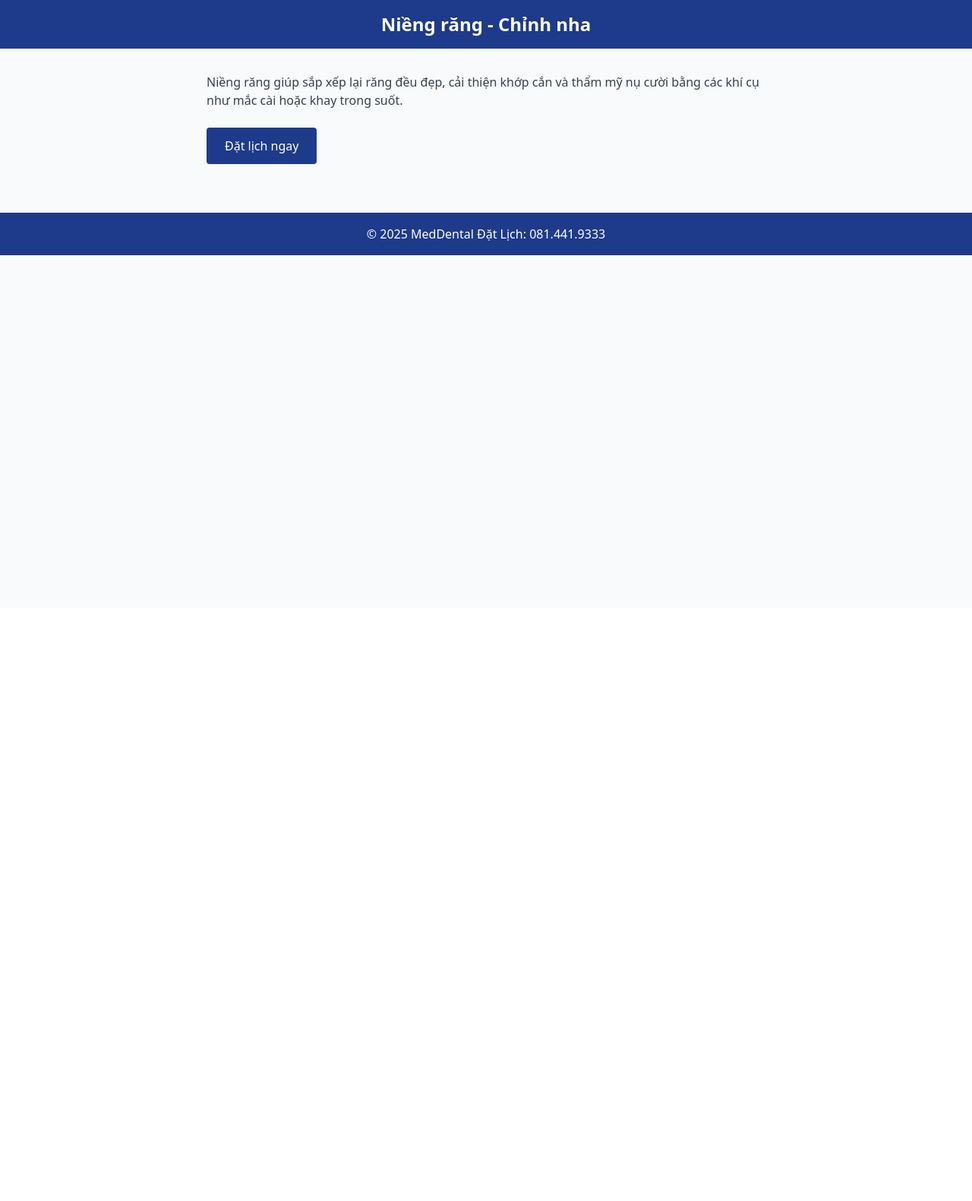
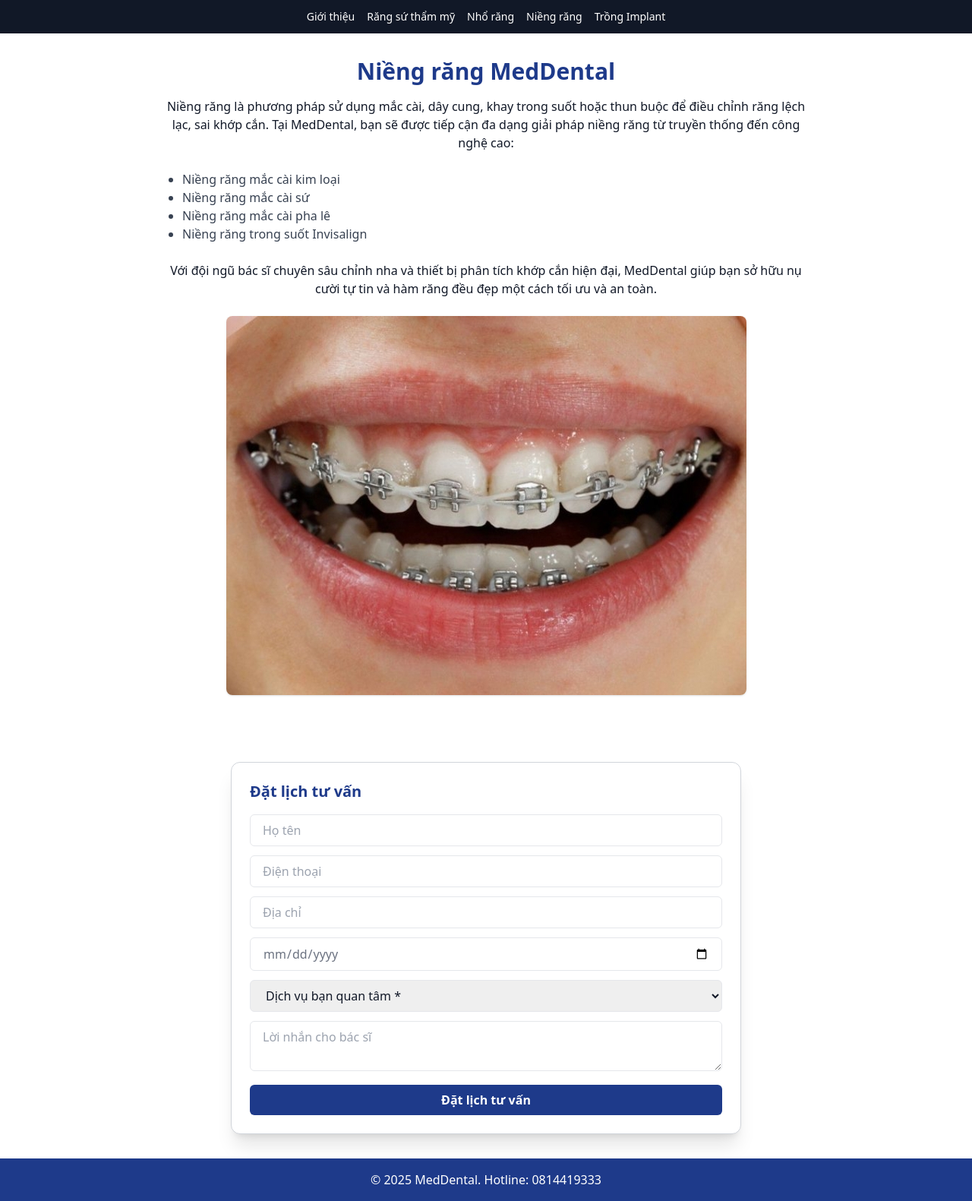
Before and after one commit to khanhteo1989/meddental-chatbot, a Flask app: page /dich-vu/nieng-rang in a window 1280 px wide. Shown: the whole page at 76% size. Before the commit the page ends 336 px from the top, so only its background shows below. Run offline with Flask 3, Linux system fonts and the light colour scheme; some libraries are stand-ins or nearby versions.

Commit message:
Update nieng-rang.html

```diff
--- a/templates/nieng-rang.html
+++ b/templates/nieng-rang.html
@@ -2,26 +2,96 @@
 <html lang="vi">
 <head>
   <meta charset="UTF-8">
-  <title>Niềng răng - Chỉnh nha | MedDental</title>
+  <meta name="viewport" content="width=device-width, initial-scale=1.0">
+  <title>Niềng răng | MedDental</title>
   <script src="https://cdn.tailwindcss.com"></script>
 </head>
-<body class="bg-gray-50 text-gray-900">
-  <header class="bg-blue-900 text-white p-4 text-center">
-    <h1 class="text-2xl font-bold">Niềng răng - Chỉnh nha</h1>
-  </header>
+<body class="bg-white text-gray-900">
+  <!-- MENU -->
+  <nav class="bg-gray-900 text-white text-sm py-3 px-4 flex gap-4 justify-center">
+    <a href="index.html" class="hover:text-yellow-300">Giới thiệu</a>
+    <a href="rang-su.html" class="hover:text-yellow-300">Răng sứ thẩm mỹ</a>
+    <a href="nho-rang.html" class="hover:text-yellow-300">Nhổ răng</a>
+    <a href="nieng-rang.html" class="hover:text-yellow-300">Niềng răng</a>
+    <a href="implant.html" class="hover:text-yellow-300">Trồng Implant</a>
+  </nav>
 
-  <main class="max-w-3xl mx-auto px-4 py-8">
-    <p class="text-gray-700 mb-6">
-      Niềng răng giúp sắp xếp lại răng đều đẹp, cải thiện khớp cắn và thẩm mỹ nụ cười bằng các khí cụ như mắc cài hoặc khay trong suốt.
+  <!-- NỘI DUNG -->
+  <section class="max-w-4xl mx-auto py-8 px-4 text-center">
+    <h1 class="text-3xl font-bold text-blue-900 mb-4">Niềng răng MedDental</h1>
+    <p class="mb-6">
+      Niềng răng là phương pháp sử dụng mắc cài, dây cung, khay trong suốt hoặc thun buộc để điều chỉnh răng lệch lạc, sai khớp cắn. Tại MedDental, bạn sẽ được tiếp cận đa dạng giải pháp niềng răng từ truyền thống đến công nghệ cao:
     </p>
 
-    <a href="/#lienhe" class="inline-block bg-blue-900 text-white px-6 py-3 rounded hover:bg-blue-800">
-      Đặt lịch ngay
-    </a>
-  </main>
+    <ul class="text-left list-disc pl-8 mb-6 text-gray-700">
+      <li>Niềng răng mắc cài kim loại</li>
+      <li>Niềng răng mắc cài sứ</li>
+      <li>Niềng răng mắc cài pha lê</li>
+      <li>Niềng răng trong suốt Invisalign</li>
+    </ul>
 
+    <p class="mb-6">
+      Với đội ngũ bác sĩ chuyên sâu chỉnh nha và thiết bị phân tích khớp cắn hiện đại, MedDental giúp bạn sở hữu nụ cười tự tin và hàm răng đều đẹp một cách tối ưu và an toàn.
+    </p>
+
+    <img src="meddental-chatbot/static/nieng-rang.jpg" alt="Niềng răng MedDental" class="rounded-lg shadow mx-auto mb-6">
+  </section>
+
+  <!-- FORM ĐẶT LỊCH -->
+  <section id="datlich" class="max-w-2xl mx-auto bg-white border border-gray-300 rounded-xl shadow-xl p-6 my-8">
+    <h3 class="text-xl font-bold text-blue-900 mb-4">Đặt lịch tư vấn</h3>
+    <form class="space-y-3">
+      <input type="text" placeholder="Họ tên" class="w-full px-4 py-2 border rounded-md" />
+      <input type="tel" placeholder="Điện thoại" class="w-full px-4 py-2 border rounded-md" />
+      <input type="text" placeholder="Địa chỉ" class="w-full px-4 py-2 border rounded-md" />
+      <input type="date" class="w-full px-4 py-2 border rounded-md text-gray-500" />
+      <select class="w-full px-4 py-2 border rounded-md">
+        <option disabled selected>Dịch vụ bạn quan tâm *</option>
+        <option>Khám tổng quát</option>
+        <option>Nhổ răng - Trồng răng</option>
+        <option>Niềng răng - Thẩm mỹ</option>
+      </select>
+      <textarea placeholder="Lời nhắn cho bác sĩ" class="w-full px-4 py-2 border rounded-md"></textarea>
+      <button type="submit" class="bg-blue-900 text-white font-semibold w-full py-2 rounded-md hover:bg-blue-800"> Đặt lịch tư vấn </button>
+    </form>
+  </section>
+
+  <!-- FOOTER -->
   <footer class="bg-blue-900 text-white text-center py-4 mt-8">
-    &copy; 2025 MedDental Đặt Lịch: 081.441.9333
+    &copy; 2025 MedDental. Hotline: 0814419333
   </footer>
+
+  <script>
+    const SCRIPT_URL = "PASTE_YOUR_SCRIPT_URL_HERE";
+    const form = document.querySelector("#datlich form");
+    form.addEventListener("submit", async function (e) {
+      e.preventDefault();
+      const inputs = form.querySelectorAll("input, select, textarea");
+      const data = {
+        name: inputs[0].value,
+        phone: inputs[1].value,
+        address: inputs[2].value,
+        date: inputs[3].value,
+        service: inputs[4].value,
+        message: inputs[5].value
+      };
+      try {
+        const res = await fetch(SCRIPT_URL, {
+          method: "POST",
+          headers: { "Content-Type": "application/json" },
+          body: JSON.stringify(data)
+        });
+        const result = await res.json();
+        if (result.result === "success") {
+          alert("\u2714\ufe0f \u0110ặt lịch thành công!");
+          form.reset();
+        } else {
+          alert("\u274c Gửi thất bại, vui lòng thử lại.");
+        }
+      } catch {
+        alert("\u26a0\ufe0f Lỗi kết nối.");
+      }
+    });
+  </script>
 </body>
 </html>
```
